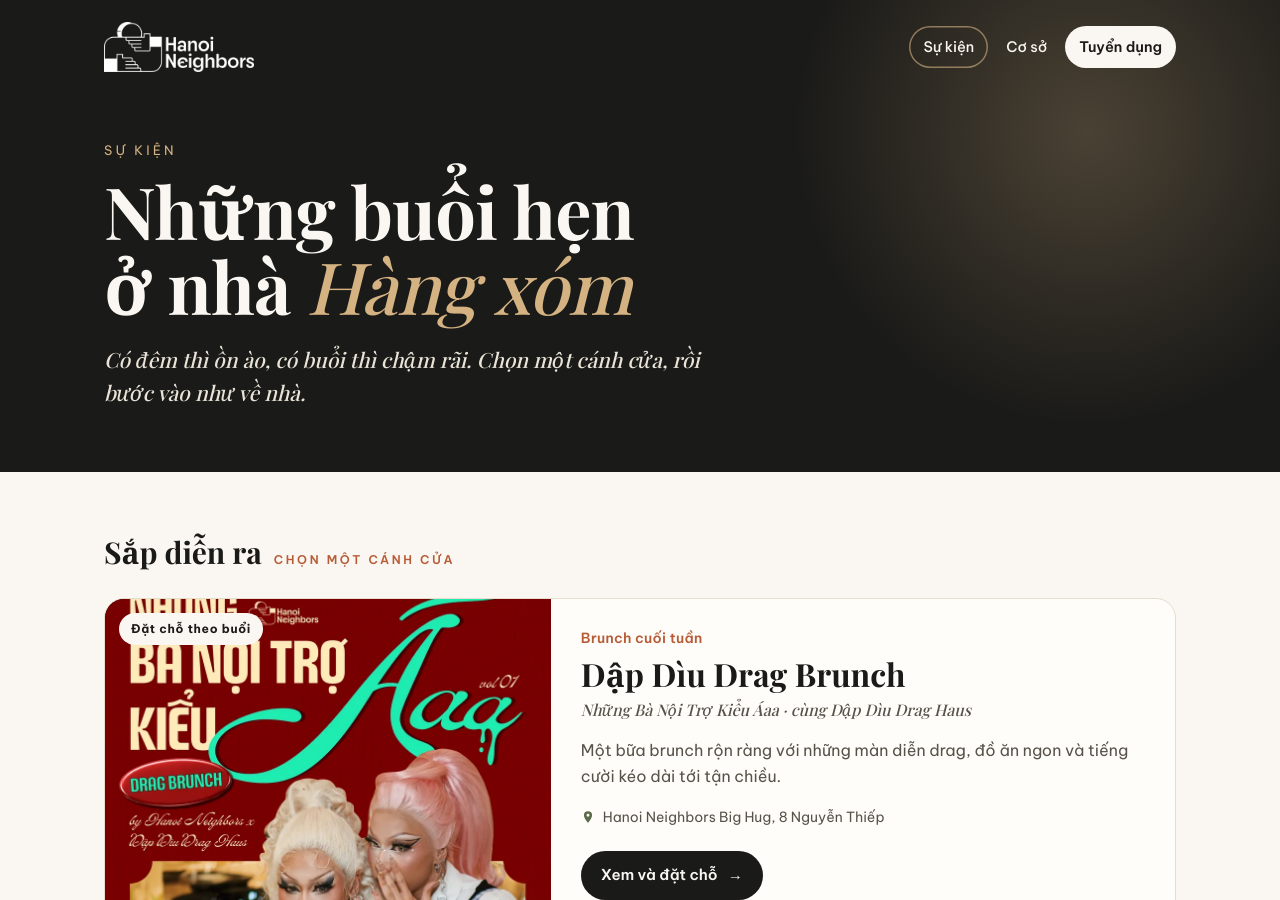
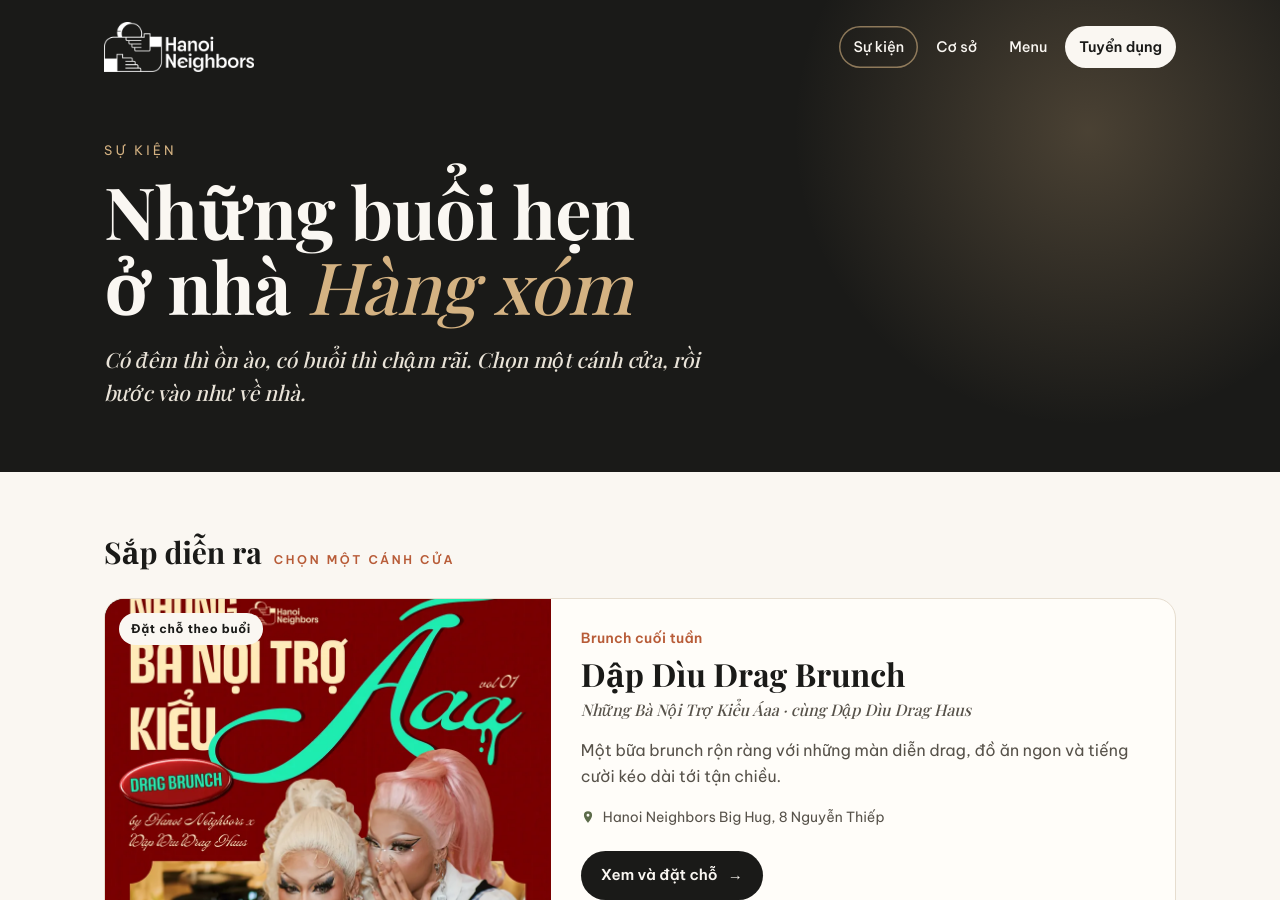
Before and after one commit to hanoineighbors-dev/Booking-Event-System, a Jekyll site: the page built from events/index.html, in a window 1280 px wide and 900 px high. Built offline with Jekyll 4.4.1, drawn with Linux system fonts in a browser that asks for light colours; some web fonts are replaced.

Commit message:
Thêm Menu vào menu trên cùng

```diff
--- a/_data/navigation.yml
+++ b/_data/navigation.yml
@@ -4,6 +4,8 @@
   url: /events/
 - title: Cơ sở
   url: /#co-so
+- title: Menu
+  url: /menu/
 - title: Tuyển dụng
   url: /tuyendung/
   cta: true
```
